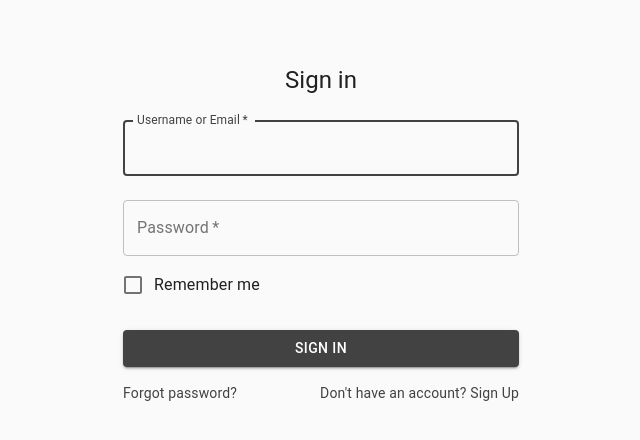
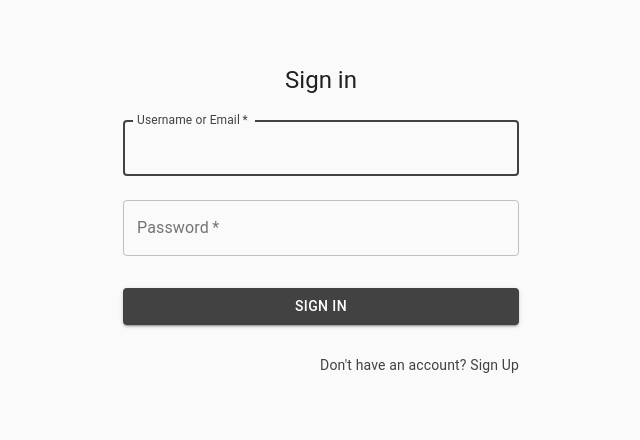
Before and after one commit to special-topics-minesweeper/web, a React (Create React App) app: page /auth in a window 1280 px wide. Shown: the top 440 px of the page, without its empty margins (319-959 px from the left). Built offline with nearby package versions, Linux system fonts and the light colour scheme.

Commit message:
added error handling

```diff
--- a/src/componets/Header/index.tsx
+++ b/src/componets/Header/index.tsx
@@ -59,7 +59,7 @@ const Header = ({ children }: IHeader) => {
             >
               <MenuIcon/>
             </IconButton>
-            <Typography variant="h6" noWrap>
+            <Typography variant="h6" noWrap className="name">
               {user?.firstname} {user?.lastname}
             </Typography>
           </div>
--- a/src/componets/Header/styles.ts
+++ b/src/componets/Header/styles.ts
@@ -67,7 +67,10 @@ const useStyles = makeStyles((theme) => ({
   toggleWrapper: {
     alignContent: 'center',
     flexDirection: 'row',
-    '& > *': {
+    '& > $menuButton': {
+      display: 'inline-flex',
+    },
+    '& > .name': {
       display: 'inline-flex',
     }
   },
--- a/src/containers/Authentication/SignIn/index.tsx
+++ b/src/containers/Authentication/SignIn/index.tsx
@@ -3,8 +3,7 @@ import { useHistory } from 'react-router-dom';
 import Button from '@material-ui/core/Button';
 import CssBaseline from '@material-ui/core/CssBaseline';
 import TextField from '@material-ui/core/TextField';
-import FormControlLabel from '@material-ui/core/FormControlLabel';
-import Checkbox from '@material-ui/core/Checkbox';
+
 import Link from '@material-ui/core/Link';
 import Grid from '@material-ui/core/Grid';
 import Typography from '@material-ui/core/Typography';
@@ -13,10 +12,12 @@ import useStyles from "./styles";
 import { IAuth } from "../types";
 import loginUser from '../../../utils/fetch/loginUser';
 import { set as setToken } from '../../../utils/token';
+import { Alert } from "@material-ui/lab";
 
 const SignIn = ({ changeView }: IAuth) => {
   const classes = useStyles();
   const history = useHistory();
+  const [error, setError] = useState('');
 
   const [user, setUser] = useState({
     login: '',
@@ -31,6 +32,8 @@ const SignIn = ({ changeView }: IAuth) => {
     loginUser(user).then(data => {
       setToken(data.data.key);
       history.push('/play');
+    }).catch((error) => {
+      setError(error.response.data.message);
     });
   }, [history, user]);
 
@@ -66,10 +69,6 @@ const SignIn = ({ changeView }: IAuth) => {
             autoComplete="current-password"
             onChange={(e) => onChange(e, 'password')}
           />
-          <FormControlLabel
-            control={<Checkbox value="remember" color="primary"/>}
-            label="Remember me"
-          />
           <Button
             type="submit"
             fullWidth
@@ -80,14 +79,10 @@ const SignIn = ({ changeView }: IAuth) => {
           >
             Sign In
           </Button>
-          <Grid container>
-            <Grid item xs>
-              <Link href="#" variant="body2">
-                Forgot password?
-              </Link>
-            </Grid>
-            <Grid item>
-              <Link onClick={changeView} variant="body2">
+          {!!error && <Alert severity="error" variant="outlined" >{error}</Alert>}
+          <Grid container justify="flex-end">
+            <Grid item className={classes.viewSwitcher} >
+              <Link onClick={changeView} variant="body2" >
                 {"Don't have an account? Sign Up"}
               </Link>
             </Grid>
--- a/src/containers/Authentication/SignIn/styles.ts
+++ b/src/containers/Authentication/SignIn/styles.ts
@@ -14,6 +14,11 @@ const useStyles = makeStyles((theme) => ({
   submit: {
     margin: theme.spacing(3, 0, 2),
   },
+  viewSwitcher: {
+    lineHeight: '24px',
+    margin: '12px 0px',
+    cursor: 'pointer',
+  }
 }));
 
 export default useStyles;
--- a/src/containers/Authentication/SignUp/index.tsx
+++ b/src/containers/Authentication/SignUp/index.tsx
@@ -126,8 +126,8 @@ const SignUp = ({ changeView } : IAuth) => {
             Sign Up
           </Button>
           {!!error && <Alert severity="error" variant="outlined" >{error}</Alert>}
-          <Grid container justify="flex-end">
-            <Grid item>
+          <Grid container justify="flex-end" >
+            <Grid item className={classes.viewSwitcher}>
               <Link onClick={changeView} variant="body2">
                 Already have an account? Sign in
               </Link>
--- a/src/containers/Authentication/SignUp/styles.ts
+++ b/src/containers/Authentication/SignUp/styles.ts
@@ -14,6 +14,11 @@ const useStyles = makeStyles((theme) => ({
   submit: {
     margin: theme.spacing(3, 0, 2),
   },
+  viewSwitcher: {
+    lineHeight: '24px',
+    margin: '12px 0px',
+    cursor: 'pointer',
+  }
 }));
 
 export default useStyles
--- a/src/containers/LeaderBoard/index.tsx
+++ b/src/containers/LeaderBoard/index.tsx
@@ -66,7 +66,7 @@ const LeaderBoard = () => {
       </FormControl>
       {!leaders.length ? (
           <div className={classes.empty}>
-            <NoResult />
+            <NoResult/>
             <span>No results, try another difficulty</span>
           </div>
         )
@@ -84,7 +84,7 @@ const LeaderBoard = () => {
               <TableBody>
                 {leaders.map((row: any) => {
                   return (
-                    <TableRow key={row.id} className={classNames({
+                    <TableRow key={row.username} className={classNames({
                       [classes.highlight]: row.username === user?.username
                     })}>
                       <TableCell component="th" scope="row">
--- a/src/containers/LeaderBoard/styles.ts
+++ b/src/containers/LeaderBoard/styles.ts
@@ -22,14 +22,18 @@ const useStyles = makeStyles(theme => ({
     flexDirection: 'column',
     alignContent: 'center',
     alignItems: 'center',
-    '& > *': {
+    '& > span': {
+      color: theme.palette.primary.dark,
+      margin: theme.spacing(2),
+      fontSize: 24,
+      whiteSpace: 'noWrap',
+      textAlign: 'center'
+    },
+    '& > svg': {
       color: theme.palette.primary.dark,
       margin: theme.spacing(2),
       minWidth: 48,
       height: 48,
-      fontSize: 24,
-      whiteSpace: 'noWrap',
-      textAlign: 'center'
     }
   },
   highlight: {
```
